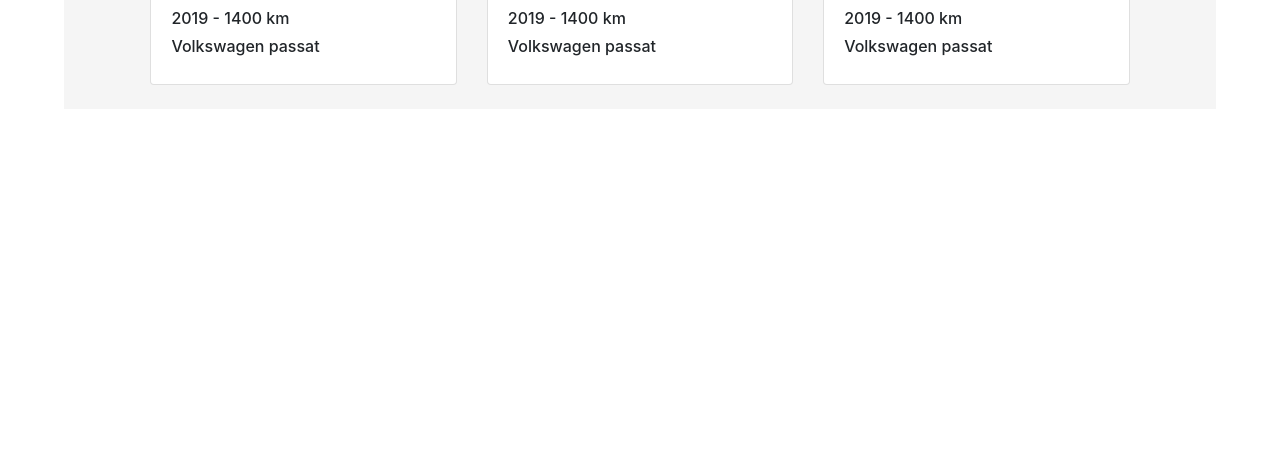
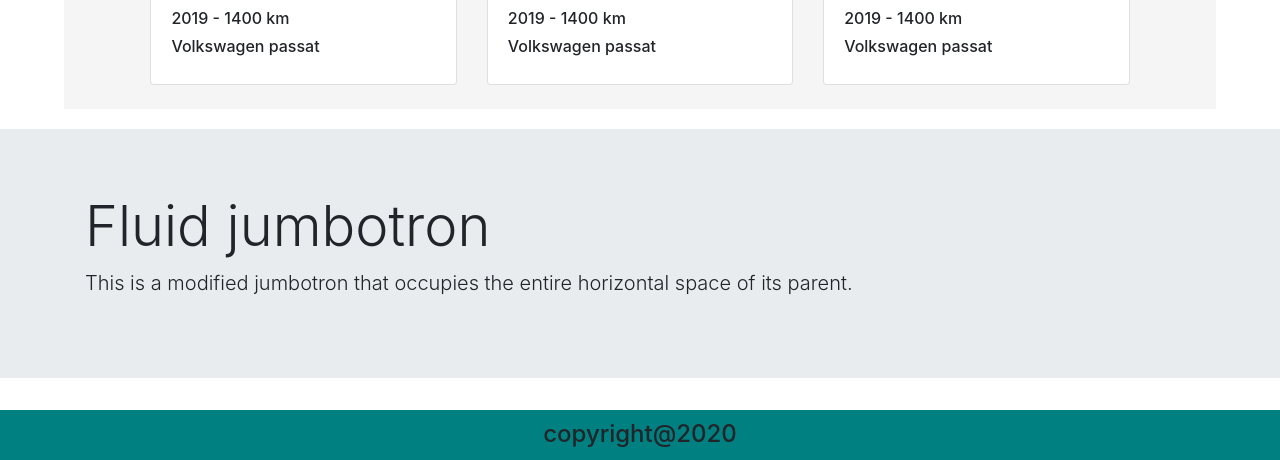
Before and after one commit to Abhinav034/JavaScript-project, a plain HTML site: page index.html in a window 1280 px wide. Shown: the part 1817-2277 px from the top of the page. Before the commit the page ends 1926 px from the top, so only its background shows below. Drawn offline with nearby package versions, Linux system fonts and the light colour scheme.

Commit message:
Minor UI changes

```diff
--- a/index.html
+++ b/index.html
@@ -167,8 +167,18 @@
 
 
             </div>
+        </div>
+        <div class="jumbotron jumbotron-fluid" style="margin-top: 20px;">
+            <div class="container">
+              <h1 class="display-4">Fluid jumbotron</h1>
+              <p class="lead">This is a modified jumbotron that occupies the entire horizontal space of its parent.</p>
+            </div>
+          </div>
 
-        </div>
-
+        <div>
+            <footer style="background-color: teal; text-align: center; height: 50px; padding: 10px 0;">
+                <h4>copyright@2020</h4>
+              </footer>
+         </div>
 </body>
 </html>
```
Also changed, not shown: 1 other file.
